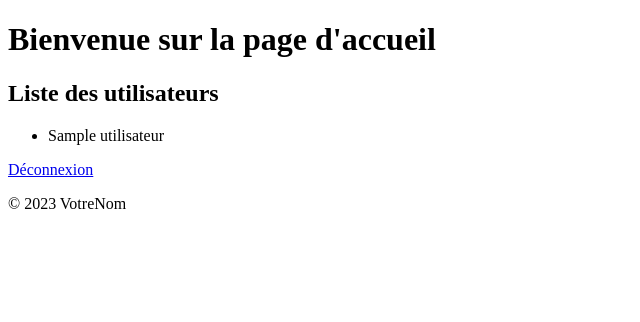
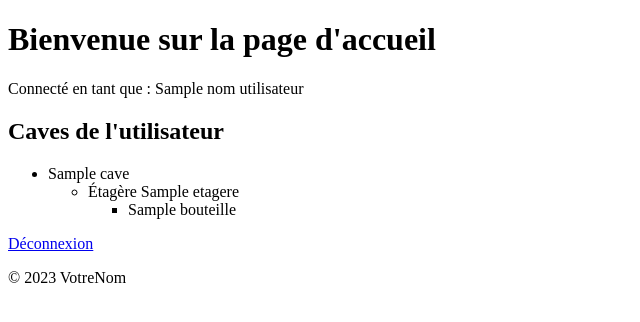
Before and after one commit to VxncentBA/Projet_WEB_ETRS711, a Flask app: template templates/accueil.html in a window 1280 px wide. Shown: the top 322 px of the page, without its empty margins (0-640 px from the left). Run offline with Flask 3, Linux system fonts and the light colour scheme; the template is opened without the code that fills it: most values are stand-ins (such as "Sample title", 1, 10 or a date in 2020).

Commit message:
voir caves user

```diff
--- a/app.py
+++ b/app.py
@@ -97,13 +97,14 @@ def login():
         # Recherche de l'utilisateur dans la base de données
         conn = sqlite3.connect('ma_base_de_donnees.db')
         c = conn.cursor()
-        c.execute("SELECT nom_utilisateur, mot_de_passe FROM Utilisateurs WHERE nom_utilisateur = ?", (nom_utilisateur,))
+        c.execute("SELECT id_utilisateur, nom_utilisateur, mot_de_passe FROM Utilisateurs WHERE nom_utilisateur = ?", (nom_utilisateur,))
         utilisateur = c.fetchone()
         conn.close()
 
-        if utilisateur and verify_password(utilisateur[1], mot_de_passe):
-            # L'utilisateur est authentifié, stocker le nom d'utilisateur dans la session
+        if utilisateur and verify_password(utilisateur[2], mot_de_passe):
+            # L'utilisateur est authentifié, stocker l'ID de l'utilisateur dans la session
             session['logged_in'] = True
+            session['user_id'] = utilisateur[0]  # Stocker l'ID de l'utilisateur dans la session
             session['username'] = nom_utilisateur  # Stocker le nom d'utilisateur dans la session
             flash('Connecté avec succès!', 'success')
             return redirect(url_for('accueil'))
@@ -120,13 +121,47 @@ def deconnexion():
     session.pop('username', None)   # Supprimer le nom d'utilisateur de la session
     return redirect(url_for('login'))  # Rediriger vers la page de connexion
 
+@app.route('/creer_cave', methods=['GET', 'POST'])
+def creer_cave():
+    if 'logged_in' in session and session['logged_in']:
+        if request.method == 'POST':
+            nom_cave = request.form['nom_cave']
 
+            # Récupérer l'ID de l'utilisateur actuellement connecté
+            user_id = session['user_id']
+
+            # Créer la cave pour l'utilisateur
+            nouvelle_cave = Cave(id_cave=None, nom_cave=nom_cave, proprietaire_id=user_id)
+            nouvelle_cave.sauvegarder_dans_bdd()
+
+            flash('Nouvelle cave créée avec succès!', 'success')
+            return redirect(url_for('accueil'))
+        else:
+            return render_template('creer_cave.html')
+    else:
+        flash('Vous devez être connecté pour créer une cave.', 'error')
+        return redirect(url_for('login'))
 
 @app.route('/accueil')
 def accueil():
     if 'logged_in' in session and session['logged_in']:
-        # Charger la page d'accueil pour l'utilisateur connecté
-        return render_template('accueil.html')
+        nom_utilisateur = session['username']
+        conn = sqlite3.connect('ma_base_de_donnees.db')
+        c = conn.cursor()
+
+        # Récupérer les caves de l'utilisateur connecté
+        c.execute("SELECT * FROM Caves WHERE proprietaire_id = ?", (session['user_id'],))
+        caves_utilisateur = c.fetchall()
+
+        # Récupérer les étagères pour chaque cave de l'utilisateur
+        for cave in caves_utilisateur:
+            c.execute("SELECT * FROM Etageres WHERE cave_associee_id = ?", (cave[0],))
+            etageres_cave = c.fetchall()
+            cave['etageres'] = etageres_cave
+
+        conn.close()
+
+        return render_template('accueil.html', nom_utilisateur=nom_utilisateur, caves_utilisateur=caves_utilisateur)
     else:
         return redirect(url_for('login'))
 
--- a/templates/accueil.html
+++ b/templates/accueil.html
@@ -8,20 +8,35 @@
 <body>
     <header>
         <h1>Bienvenue sur la page d'accueil</h1>
-        {% if 'username' in session %}
-            <p>Connecté en tant que : {{ session['username'] }}</p>
+        {% if nom_utilisateur %}
+            <p>Connecté en tant que : {{ nom_utilisateur }}</p>
+            <h2>Caves de l'utilisateur</h2>
+            <ul>
+                {% for cave in caves_utilisateur %}
+                    <li>
+                        {{ cave[1] }} <!-- Cave[1] représente le nom de la cave, adapte selon ta structure de données -->
+                        <ul>
+                            {% for etagere in cave['etageres'] %}
+                                <li>Étagère {{ etagere[1] }} <!-- Adaptation selon la structure de données, etagere[1] représente le numéro de l'étagère -->
+                                    {% if etagere['bouteilles'] %}
+                                        <ul>
+                                            {% for bouteille in etagere['bouteilles'] %}
+                                                <li>{{ bouteille[2] }}</li> <!-- Adaptation selon la structure de données, bouteille[2] représente le nom de la bouteille -->
+                                            {% endfor %}
+                                        </ul>
+                                    {% else %}
+                                        <p>Aucune bouteille sur cette étagère</p>
+                                    {% endif %}
+                                </li>
+                            {% endfor %}
+                        </ul>
+                    </li>
+                {% endfor %}
+            </ul>
         {% endif %}
     </header>
     <main>
-        <section>
-            <h2>Liste des utilisateurs</h2>
-            <ul>
-                {% for utilisateur in utilisateurs %}
-                    <li>{{ utilisateur.nom_utilisateur }}</li>
-                {% endfor %}
-            </ul>
-        </section>
-        <!-- Autres sections ou éléments à ajouter en fonction de vos besoins -->
+        <!-- Autres éléments ou sections à ajouter -->
         <a href="{{ url_for('deconnexion') }}">Déconnexion</a>
     </main>
     <footer>
```
Also changed, not shown: templates/creer_cave.html (added, +23 -0 lines).
